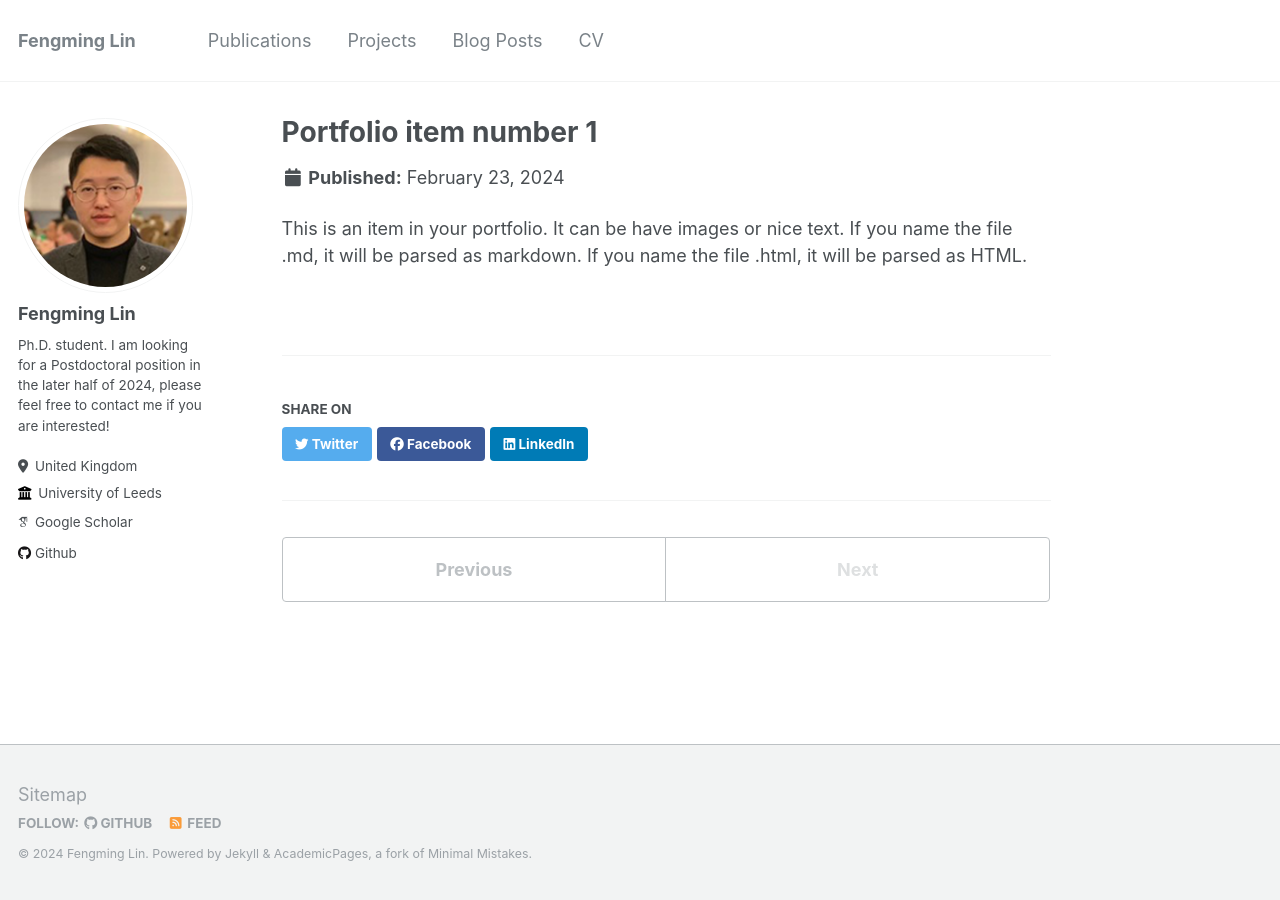
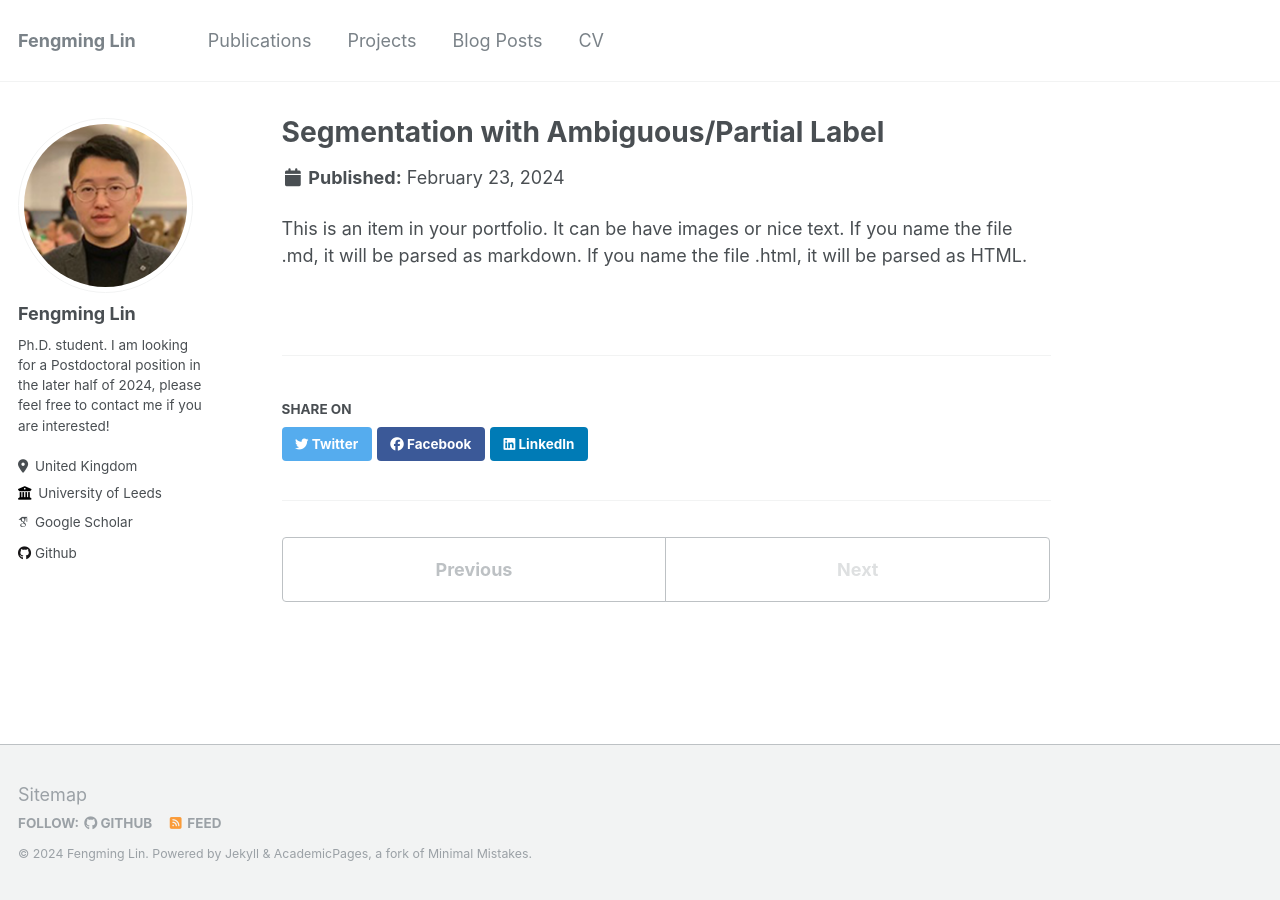
Before and after one commit to fmlinks/fmlinks.github.io, a Jekyll site: the page built from _portfolio/portfolio-5.md, in a window 1280 px wide. Built offline with Jekyll 4.4.1, drawn with Linux system fonts in a browser that asks for light colours; some web fonts are replaced.

Commit message:
Update portfolio-5.md

```diff
--- a/_portfolio/portfolio-5.md
+++ b/_portfolio/portfolio-5.md
@@ -1,5 +1,5 @@
 ---
-title: "Portfolio item number 1"
+title: "Segmentation with Ambiguous/Partial Label"
 excerpt: "Short description of portfolio item number 1<br/><img src='/images/500x300.png'>"
 collection: portfolio
 ---
```
